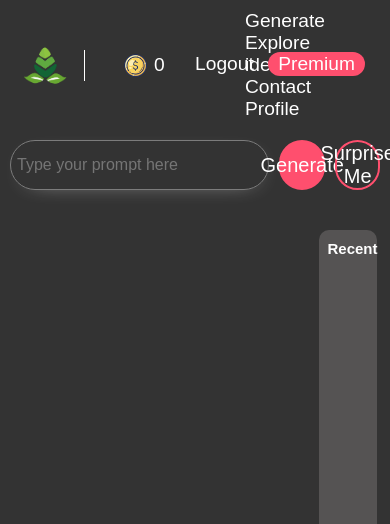
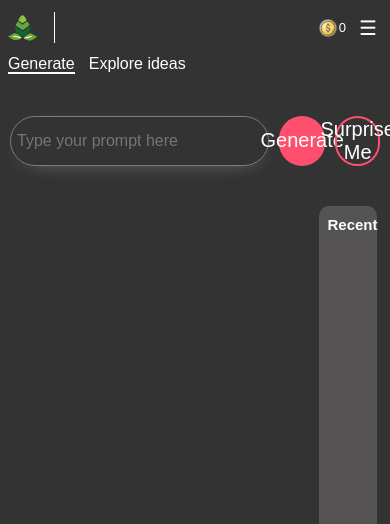
Before and after one commit to kaushikramanuj01/visionizex, a PHP site: page /index.php in a window 390 px wide. Shown: the top 524 px of the page. Run offline with PHP 8.4, Linux system fonts and the light colour scheme; the visitor is signed in with stand-in values (Sample User, id 1); data that the repository does not hold is empty.

Commit message:
nav responsive

```diff
--- a/navbar.php
+++ b/navbar.php
@@ -7,11 +7,11 @@
         <!-- <a href="javascript:void(0)" onclick="showImageGeneration()">Generate</a>
             <a href="javascript:void(0)" onclick="showGallery()">Explore ideas</a> -->
 
-        <a href="index.php" id="imageButton">Generate</a>
-        <a href="creation.php" id="chatButton">Explore ideas</a>
-        <a href="blog.php" id="chatButton">Blog</a>
-        <a href="contact.php" id="chatButton">Contact</a>
-        <a href="profile.php" id="chatButton">Profile</a>
+        <a href="index.php" id="imageButton" class="nav_hide2">Generate</a>
+        <a href="creation.php" id="chatButton" class="nav_hide2">Explore ideas</a>
+        <a href="blog.php" id="chatButton" class="nav_hide">Blog</a>
+        <a href="contact.php" id="chatButton" class="nav_hide">Contact</a>
+        <a href="profile.php" id="chatButton" class="nav_hide">Profile</a>
         <!-- <button id="imageButton">Image</button> -->
         <!-- <button id="chatButton">Chat</button> -->
     </div>
@@ -28,7 +28,7 @@
             $usercredit = $SubDB->countcredit();
             ?>
         <div class="credit">
-            <div>
+            <div class="f-center">
                 <span class="credit_img"> <img src="images/logo/coin.png" alt="" srcset=""></span>
                 <span id="credit_count">
                     <?php echo $usercredit; ?>
@@ -39,25 +39,42 @@
             <?php }  ?>
 
         <?php if(isset($_SESSION['login']) && $_SESSION['login'] == 1){ ?>
-        <a href="logout.php" id="logoutbutton">Logout</a>
+        <a href="logout.php" id="logoutbutton" class="nav_hide">Logout</a>
         <?php }else{ ?>
-        <a href="login.php" id="loginbutton">Login</a>
+        <a href="login.php" id="loginbutton" class="nav_hide">Login</a>
         <?php } ?>
         <div class="i-block">
             <!-- <div class="premium_btn_div"> -->
-                <a href="premium.php" class="premium_btn_div" id="premium_btn">Premium</a>
+                <a href="premium.php" class="premium_btn_div nav_hide" id="premium_btn">Premium</a>
             <!-- </div> -->
         </div>
-        <!-- <button id="openSidebar" onclick="w3_toggle()">☰</button> -->
+        <button id="openSidebar" onclick="w3_toggle()">☰</button>
         <!-- <button class="rk_btn w3-button w3-xlarge" onclick="w3_toggle()">button</button> -->
     </div>
 </div>
 
+<div class="nav-second">
+    <a href="index.php" class="border-b">Generate</a>
+    <a href="creation.php">Explore ideas</a>
+</div>
+
 <div id="mySidebar">
   <a href="#" class="w3-bar-item w3-button" onclick="w3_close()">Close &times;</a>
+  <!-- <div class="i-block"> -->
+    <!-- <div class="premium_btn_div"> -->
+        <a href="premium.php" class="premium_btn_div w3-bar-item w3-button" id="premium_btn">Premium</a>
+    <!-- </div> -->
+  <!-- </div> -->
+  <a href="blog.php" class="w3-bar-item w3-button">Blog</a>
   <a href="contact.php" class="w3-bar-item w3-button">Contact</a>
-  <a href="blog.php" class="w3-bar-item w3-button">Blogs</a>
-  <a href="#" class="w3-bar-item w3-button">Link 3</a>
+  <a href="profile.php" class="w3-bar-item w3-button">Profile</a>
+
+  <?php if(isset($_SESSION['login']) && $_SESSION['login'] == 1){ ?>
+    <a href="logout.php" class="w3-bar-item w3-button" id="logoutbutton">Logout</a>
+    <?php }else{ ?>
+    <a href="login.php" class="w3-bar-item w3-button" id="loginbutton">Login</a>
+  <?php } ?>
+
 </div>
 
 
--- a/styles.css
+++ b/styles.css
@@ -11,7 +11,8 @@ body {
     display: flex;
     /* justify-content: space-between; */
     align-items: center;
-    padding: 10px 20px;
+    /* padding: 10px 20px; */
+    padding: 10px 5px;
     color: #fff;
     font-family: sans-serif;
     position: sticky;
@@ -43,7 +44,8 @@ body {
 }
 .buttons {
     /* margin-left: 17px; */
-    margin-left: 160px;
+    /* margin-left: 160px; */
+    margin-left: 2vw;
 }
 
 .jamButton button {
@@ -52,10 +54,14 @@ body {
     color: #fff;
     font-size: 24px;
     cursor: pointer;
+    padding: 0px;
+    display: none;
 }
 .jamButton {
-    right: 15px;
+    right: 13px;
     position: absolute;
+    display: flex;
+    align-items: center;
 }
 
 .sidebar {
@@ -160,6 +166,7 @@ body {
             background-color: #ff4f6e !important;
             border: 2px solid #ff4f6e;
             display: flex;
+            margin-right: 0px !important;
             /* justify-content: center; */
             /* align-items: center; */
             /* margin-right: 10px; */
@@ -186,7 +193,7 @@ body {
     max-height: 0;
     transition: max-height 0.4s ease;
     background-color: #4c4c4c;
-    z-index: 22;
+    z-index: 100;
     border-radius: 4px;
 
   }
@@ -214,3 +221,77 @@ body {
     background-color: #f0f0f0;
     color: #444444;
   }
+
+  #openSidebar{
+    margin-left: 13px;
+  }
+  .f-center{
+    display: flex;
+    align-items: center;
+  }
+
+  .nav-second{
+    width: -webkit-fill-available;
+    height: 6%;
+    margin-left: 8px;
+    display: none;
+  }
+
+  .nav-second a{
+    color: #fff;
+    cursor: pointer;
+    margin-right: 10px;
+    font-size: medium;
+    text-decoration: none;
+    font-family: sans-serif;
+  }
+  .border-b{
+    border-bottom: 2px solid white;
+  }
+
+
+  /* Add your media queries for responsiveness here */
+    @media screen and (max-width: 850px) {
+        .navbar a {
+            font-size: large;
+        }
+        .nav_hide{
+            display: none;
+        }
+        .credit{
+            margin-right: 0px;
+        }
+        #openSidebar{
+            display: inline-block;
+        }
+
+    }
+
+    @media screen and (max-width: 450px) {
+        .logo img {
+            width: 35px;
+            height: 35px;
+        }
+        .navbar a {
+            font-size: small;
+        }
+        .credit {
+            font-size: small;
+        }
+        .credit_img img {
+            width: 22px;
+        }
+        .jamButton button{
+            font-size: 20px;
+        }
+    }
+
+    @media screen and (max-width: 390px) {
+        .nav_hide2{
+            display: none;
+        }
+
+        .nav-second{
+            display: block;
+        }
+    }
```
